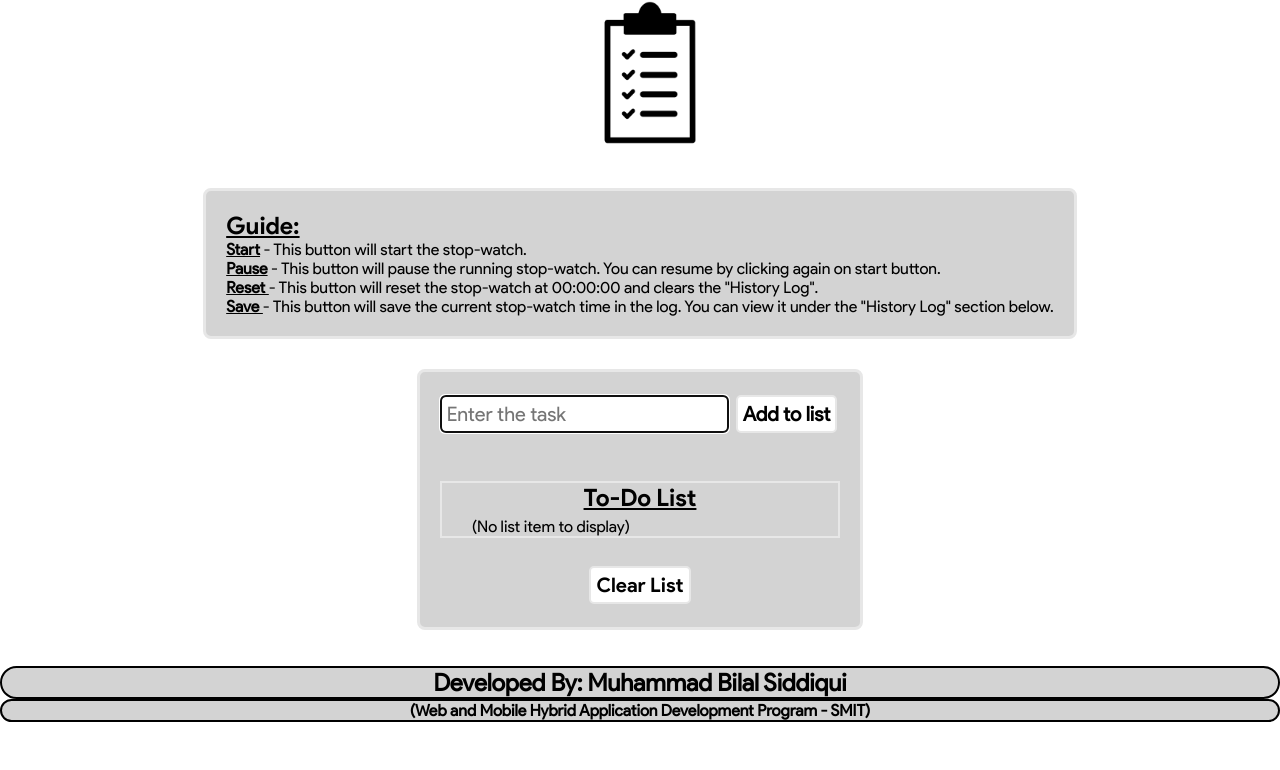
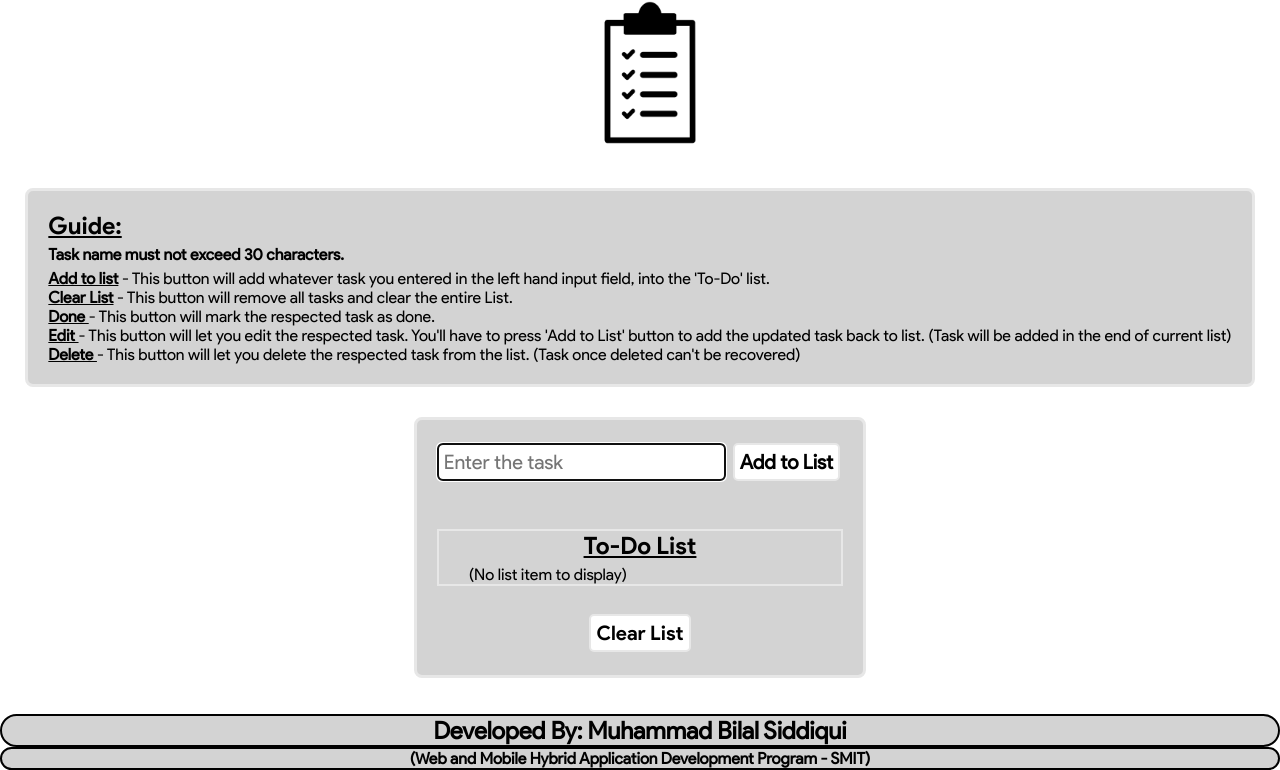
Before and after one commit to mbsiddiqui/To-Do-List-Application, a plain HTML site: page index.html in a window 1280 px wide. Shown: the part 71-841 px from the top of the page. Before the commit the page ends 800 px from the top, so only its background shows below. Drawn offline with Linux system fonts and the light colour scheme.

Commit message:
v2.0 (Bug fixed, guide to use the app added)

```diff
--- a/app.js
+++ b/app.js
@@ -48,6 +48,7 @@
         /* giving attributes to editBtn */
         editBtn.setAttribute("class", "todoItem");
         editBtn.setAttribute("class", "editBtn button");
+        doneBtn.setAttribute("id", "editBtn");
         /* giving an 'onClick' event to the button */
         editBtn.setAttribute("onClick", "editItem(this)");
         editBtn.appendChild(editText);
@@ -74,7 +75,8 @@
 
 /* function to strikethrough the item that are done */
 function doneItem(e){
-    e.parentNode.setAttribute("class", "doneTask todoItem")
+    e.parentNode.setAttribute("class", "doneTask todoItem");
+    e.nextSibling.disabled = true;  /* to disable to 'editBtn' for items that are marked as 'done' */
 }
 /* function to edit a list item */
 function editItem(e){
--- a/index.html
+++ b/index.html
@@ -25,13 +25,12 @@
     <!-- guide body -->
     <div class="mainBody guideBody">
         <h2 class="guideHead">Guide:</h2>
-        <p class="guideLine"><strong>Start</strong> - This button will start the stop-watch.</p>
-        <p class="guideLine"><strong>Pause</strong> - This button will pause the running stop-watch. You can resume by
-            clicking again on start button.</p>
-        <p class="guideLine"><strong>Reset </strong> - This button will reset the stop-watch at 00:00:00 and clears the
-            "History Log".</p>
-        <p class="guideLine"><strong>Save </strong>- This button will save the current stop-watch time in the log. You
-            can view it under the "History Log" section below.</p>
+        <p class="guideLineSpecial"><b>Task name must not exceed 30 characters.</b></p>
+        <p class="guideLine"><strong>Add to list</strong> - This button will add whatever task you entered in the left hand input field, into the 'To-Do' list.</p>
+        <p class="guideLine"><strong>Clear List</strong> - This button will remove all tasks and clear the entire List. </p>
+        <p class="guideLine"><strong>Done </strong> - This button will mark the respected task as done.</p>
+        <p class="guideLine"><strong>Edit </strong>- This button will let you edit the respected task. You'll have to press 'Add to List' button to add the updated task back to list. (Task will be added in the end of current list)</p>
+        <p class="guideLine"><strong>Delete </strong>- This button will let you delete the respected task from the list. (Task once deleted can't be recovered)</p>
     </div>
 
     <!-- todo list main body -->
@@ -39,7 +38,7 @@
         <!-- input field -->
         <div class="inputField">
             <input id="userInput" class="userInput" type="text" autofocus placeholder="Enter the task" maxlength="30">
-            <button id="addBtn" class="addBtn button" onclick="addToList()"> Add to list</button>
+            <button id="addBtn" class="addBtn button" onclick="addToList()"> Add to List</button>
         </div>
 
         <!-- todo list-->
--- a/style.css
+++ b/style.css
@@ -23,6 +23,10 @@
 .guideHead{
     font-family: head;
     text-decoration: underline;
+}
+.guideLineSpecial{
+    padding-top: 5px;
+    padding-bottom: 5px;
 }
 p>strong{
     text-decoration: underline;
```
